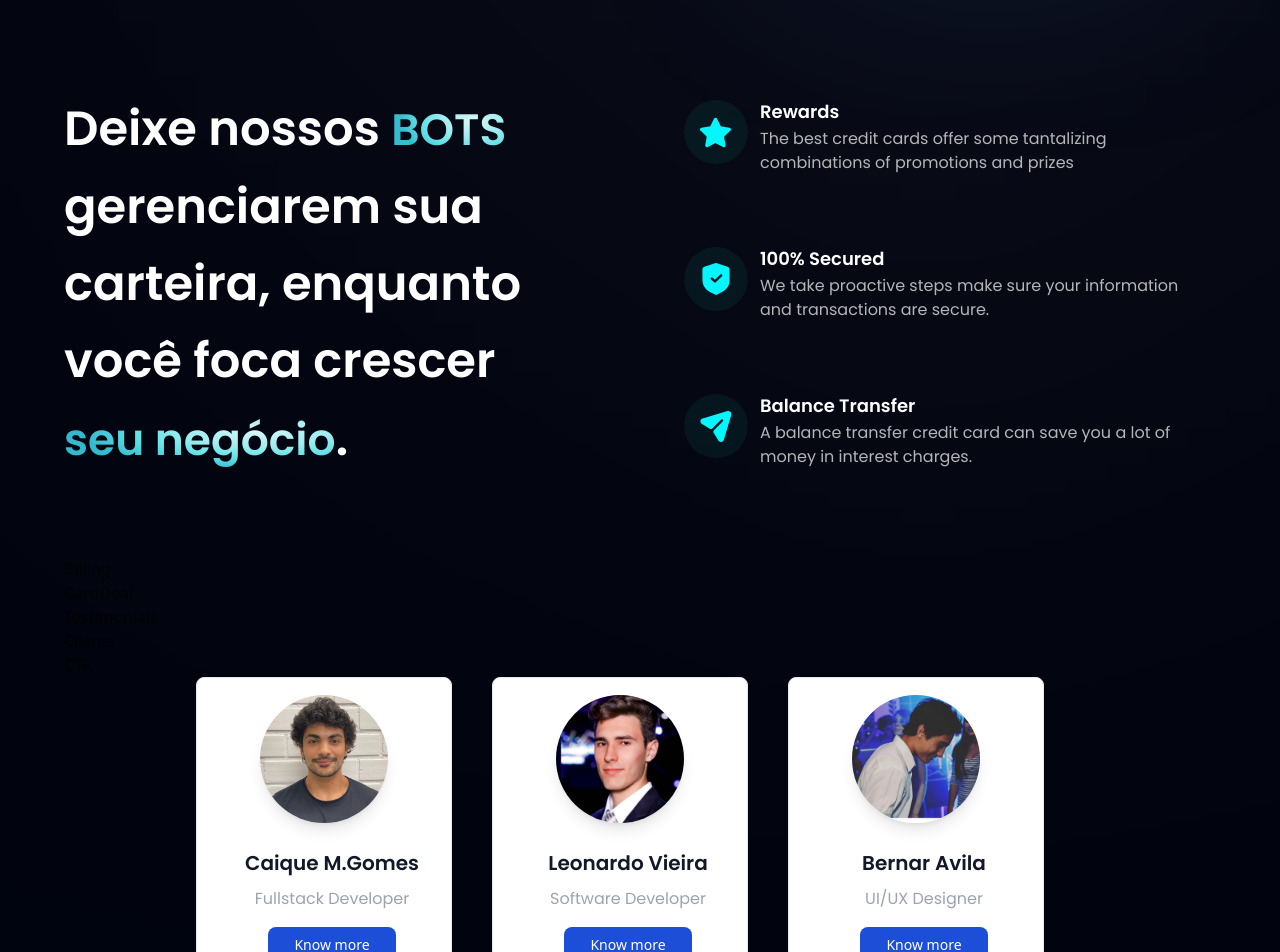
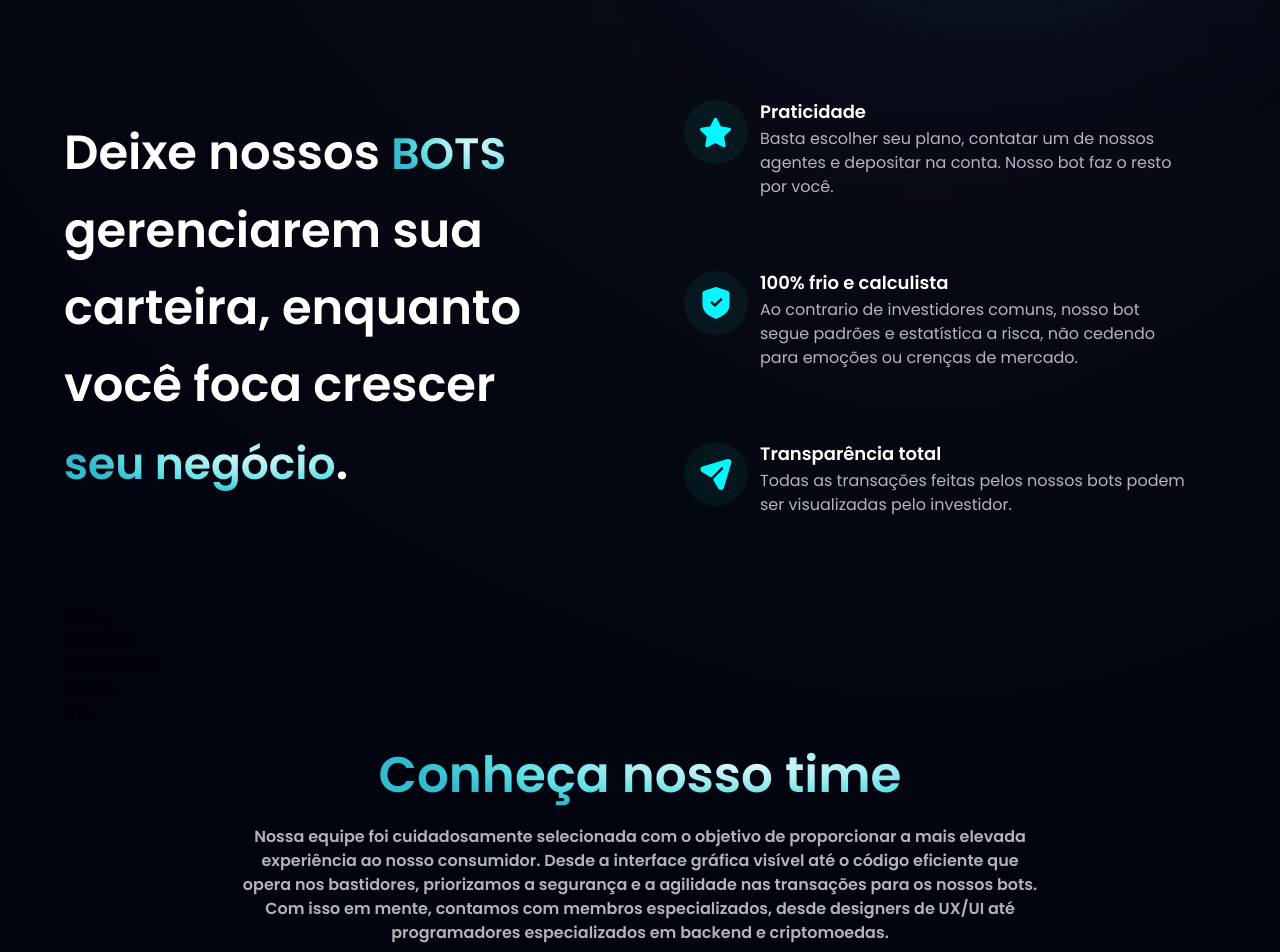
Before and after one commit to VortexMLTrading/Vortex_Front_End, a React (Vite) app in the folder vortex_front_end_test/: page / in a window 1280 px wide. Shown: the part 1560-2512 px from the top of the page. Built offline with nearby package versions, Linux system fonts and the light colour scheme.

Commit message:
Add some minor changes in the About and Team sections texts

```diff
--- a/vortex_front_end_test/src/components/About.jsx
+++ b/vortex_front_end_test/src/components/About.jsx
@@ -4,8 +4,8 @@ import { logo_grande } from "../assets";
 import Button from "./Button"
 
 const About = () => (
-  <section id="home" className={`flex md:flex-row flex-col ${styles.paddingY}`}>
-    <div className={`flex-1 ${styles.flexStart} flex-col xl:px-0 sm:px-0 px-16`}>
+  <section id="home" className={`flex md:flex-row flex-col ${styles.paddingY} `}>
+    <div className={`flex-1 ${styles.flexStart} flex-col xl:px-0 sm:px-0 px-16 `}>
 
       <div className="flex flex-row justify-between items-center w-full">
         <h1 className="flex-1 font-poppins font-semibold ss:text-[50px] text-[32px] text-white ss:leading-[100px] leading-[40px] ">
--- a/vortex_front_end_test/src/components/Team.jsx
+++ b/vortex_front_end_test/src/components/Team.jsx
@@ -8,7 +8,19 @@ import TeamCard from './TeamCard';
 const Team = () => (
 
   <section className={`${styles.flexCenter} flex-row flex-wrap sm:mb-20 mb-6`}>
-    <div className="flex flex-wrap justify-center w-full feedback-container relative z-[1]">
+
+    <div className="flex flex-row justify-between items-center text-center w-full">
+      <h1 className="flex-1 font-poppins font-semibold ss:text-[50px] text-[32px] text-white ss:leading-[100px] leading-[40px] ">
+        <span className="text-gradient">Conheça nosso time</span>
+      </h1>
+    </div>
+
+    <p className="font-poppins font-semibold text-dimWhite mb-10 text-center max-w-[800px] ">Nossa equipe foi cuidadosamente selecionada com o objetivo de proporcionar a mais elevada
+     experiência ao nosso consumidor. Desde a interface gráfica visível até o código eficiente que opera nos bastidores,
+      priorizamos a segurança e a agilidade nas transações para os nossos bots. Com isso em mente, contamos com membros especializados,
+       desde designers de UX/UI até programadores especializados em backend e criptomoedas.</p>
+
+    <div className="flex flex-wrap justify-center w-full feedback-container relative z-[1] mt-10">
       {teamplayers.map((card) => <TeamCard key={card.id} {...card} />)}
     </div>
   </section>
--- a/vortex_front_end_test/src/constants/index.js
+++ b/vortex_front_end_test/src/constants/index.js
@@ -25,23 +25,23 @@ export const features = [
   {
     id: "feature-1",
     icon: star,
-    title: "Rewards",
+    title: "Praticidade",
     content:
-      "The best credit cards offer some tantalizing combinations of promotions and prizes",
+      "Basta escolher seu plano, contatar um de nossos agentes e depositar na conta. Nosso bot faz o resto por você.",
   },
   {
     id: "feature-2",
     icon: shield,
-    title: "100% Secured",
+    title: "100% frio e calculista",
     content:
-      "We take proactive steps make sure your information and transactions are secure.",
+      "Ao contrario de investidores comuns, nosso bot segue padrões e estatística a risca, não cedendo para emoções ou crenças de mercado.",
   },
   {
     id: "feature-3",
     icon: send,
-    title: "Balance Transfer",
+    title: "Transparência total",
     content:
-      "A balance transfer credit card can save you a lot of money in interest charges.",
+      "Todas as transações feitas pelos nossos bots podem ser visualizadas pelo investidor.",
   },
 ];
 
```
